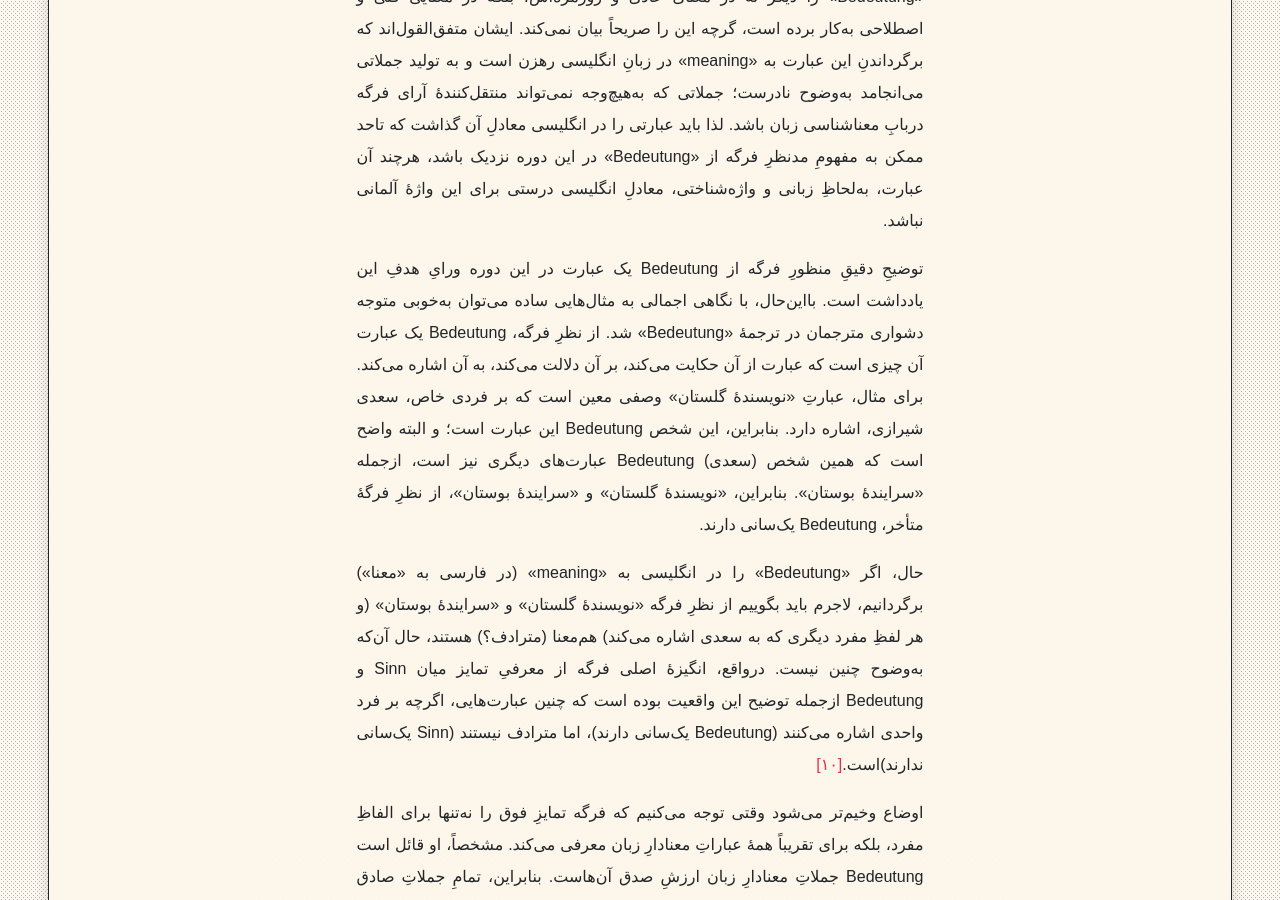
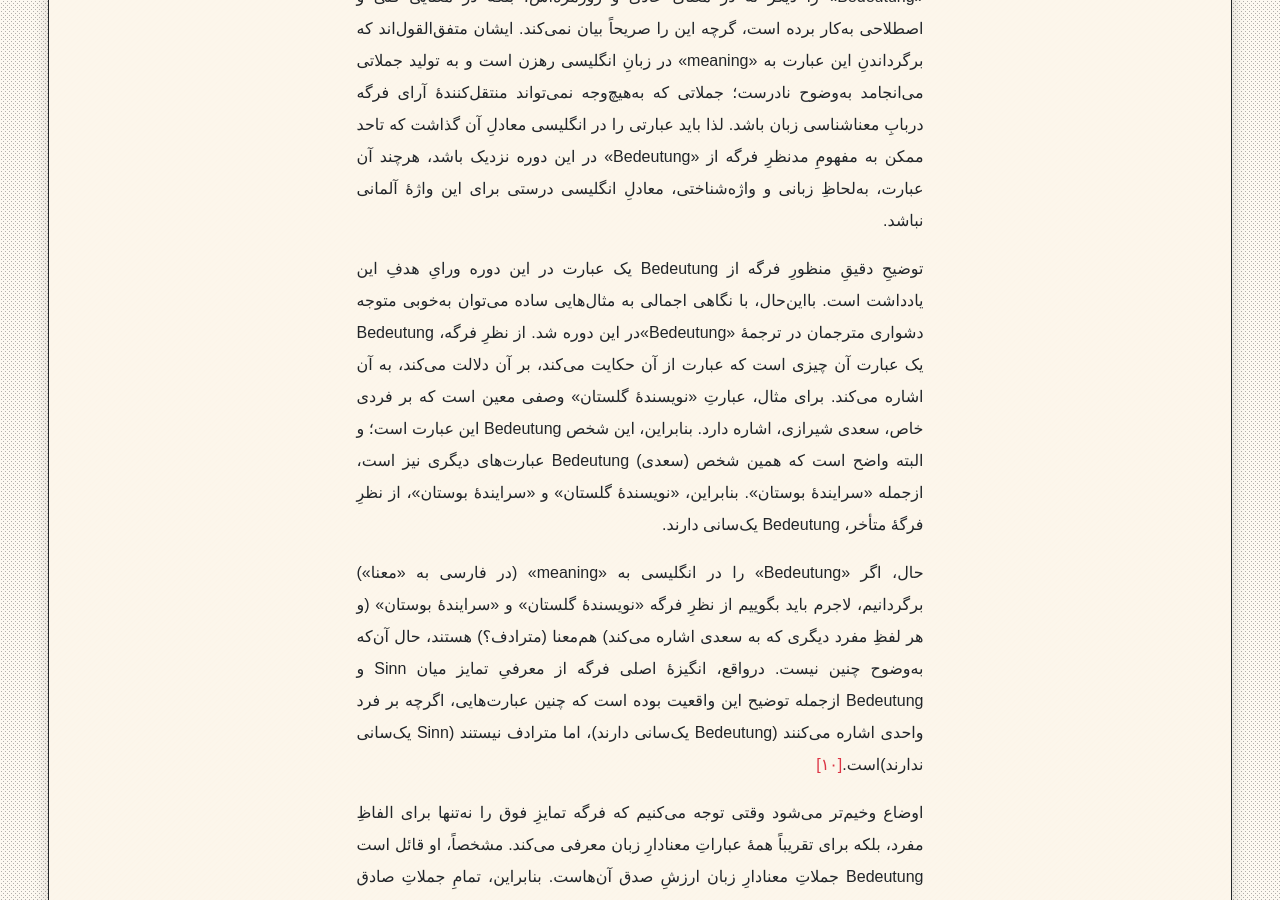
Before and after one commit to phicudemy/phicudemy.github.io, a Jekyll site: the page built from _posts/2024-06-22-fregebedeutung1.md, in a window 1280 px wide and 900 px high, scrolled down 2444 px. Built offline with Jekyll 4.4.1, drawn with Linux system fonts in a browser that asks for light colours; some web fonts are replaced.

Commit message:
TinaCMS content update

```diff
--- a/_posts/2024-06-22-fregebedeutung1.md
+++ b/_posts/2024-06-22-fregebedeutung1.md
@@ -41,7 +41,7 @@ tags:
 
 دشواریِ ترجمۀ «Bedeutung» در آثار منتشرشده در این دوره ریشه در این موضوع دارد که قریب‌به‌اتفاقِ مترجمان و شارحان فرگه قائل‌اند که او با معرفیِ این تمایز «Bedeutung» را دیگر نه در معنای عادی و روزمره‌‌اش، بلکه در معنایی فنی و اصطلاحی به‌کار برده است، گرچه این را صریحاً بیان نمی‌کند. ایشان متفق‌القول‌اند که برگرداندنِ این عبارت به «meaning» در زبانِ انگلیسی رهزن است و به تولید جملاتی می‌انجامد به‌وضوح نادرست؛ جملاتی که به‌هیچ‌وجه نمی‌تواند منتقل‌کنندۀ آرای فرگه دربابِ معناشناسی زبان باشد. لذا باید عبارتی را در انگلیسی معادلِ آن گذاشت که تاحد ممکن به مفهومِ مدنظرِ فرگه از «Bedeutung» در این دوره نزدیک باشد، هرچند آن عبارت، به‌لحاظِ زبانی و واژه‌شناختی، معادلِ انگلیسی درستی برای این واژۀ آلمانی نباشد.
 
-توضیحِ دقیقِ منظورِ فرگه از Bedeutung‌ یک عبارت در این دوره ورایِ هدفِ این یادداشت است. بااین‌حال، با نگاهی اجمالی به مثال‌هایی ساده می‌توان به‌خوبی متوجه دشواری مترجمان در ترجمۀ «Bedeutung» شد. از نظرِ فرگه، Bedeutung یک عبارت آن چیزی است که عبارت از آن حکایت می‌کند، بر آن دلالت می‌کند، به آن اشاره می‌کند. برای مثال، عبارتِ «نویسندۀ گلستان» وصفی معین است که بر فردی خاص، سعدی شیرازی، اشاره دارد. بنابراین، این شخص Bedeutung این عبارت است؛ و البته واضح است که همین شخص (سعدی) ‌Bedeutung عبارت‌های دیگری نیز است، ازجمله «سرایندۀ بوستان». بنابراین، «نویسندۀ گلستان» و «سرایندۀ بوستان»، از نظرِ فرگۀ متأخر، Bedeutung یک‌سانی دارند.
+توضیحِ دقیقِ منظورِ فرگه از Bedeutung‌ یک عبارت در این دوره ورایِ هدفِ این یادداشت است. بااین‌حال، با نگاهی اجمالی به مثال‌هایی ساده می‌توان به‌خوبی متوجه دشواری مترجمان در ترجمۀ «Bedeutung»در این دوره شد. از نظرِ فرگه، Bedeutung یک عبارت آن چیزی است که عبارت از آن حکایت می‌کند، بر آن دلالت می‌کند، به آن اشاره می‌کند. برای مثال، عبارتِ «نویسندۀ گلستان» وصفی معین است که بر فردی خاص، سعدی شیرازی، اشاره دارد. بنابراین، این شخص Bedeutung این عبارت است؛ و البته واضح است که همین شخص (سعدی) ‌Bedeutung عبارت‌های دیگری نیز است، ازجمله «سرایندۀ بوستان». بنابراین، «نویسندۀ گلستان» و «سرایندۀ بوستان»، از نظرِ فرگۀ متأخر، Bedeutung یک‌سانی دارند.
 
 حال، اگر «Bedeutung» را در انگلیسی به «meaning» (در فارسی به «معنا») برگردانیم، لاجرم باید بگوییم از نظرِ فرگه «نویسندۀ گلستان» و «سرایندۀ بوستان» (و هر لفظِ مفرد دیگری که به سعدی اشاره می‌کند) هم‌معنا (مترادف؟) هستند، حال آن‌که به‌وضوح چنین نیست. درواقع، انگیزۀ اصلی فرگه از معرفیِ تمایز میان Sinn و Bedeutung ازجمله توضیح این واقعیت بوده است که چنین عبارت‌هایی، اگرچه بر فرد واحدی اشاره می‌کنند (Bedeutung یک‌سانی دارند)، اما مترادف نیستند (Sinn یک‌سانی ندارند)است.[\[۱۰\]](#fn-10){:.fnref #fnref-10}
 
```
